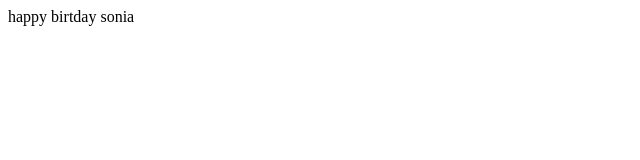
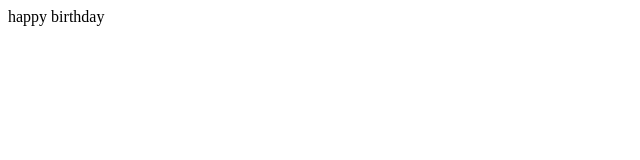
Before and after one commit to Anupamdatta10/happy_birtday, a plain HTML site: page index.html in a window 1280 px wide. Shown: the full height of the page, 0-640 px from the left. Drawn offline with Linux system fonts and the light colour scheme.

Commit message:
change 1

```diff
--- a/index.html
+++ b/index.html
@@ -7,6 +7,6 @@
     <title>Document</title>
 </head>
 <body>
-    happy birtday sonia
+    <div>happy birthday</div>
 </body>
 </html>
```
Also changed, not shown: css/style.css (added).
